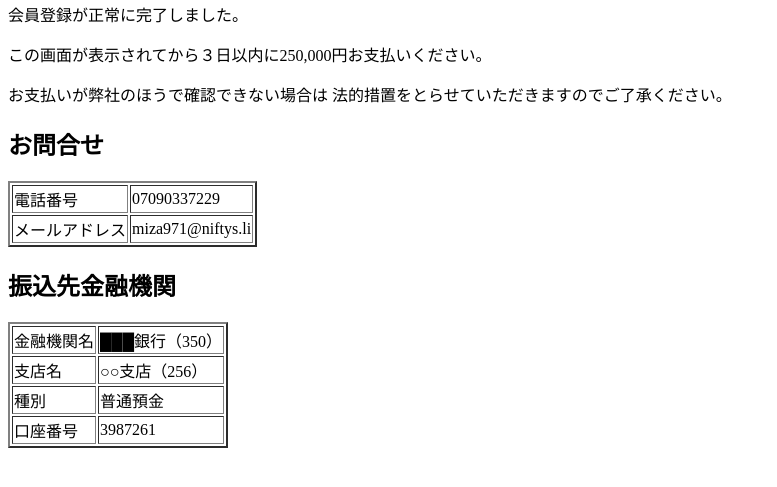
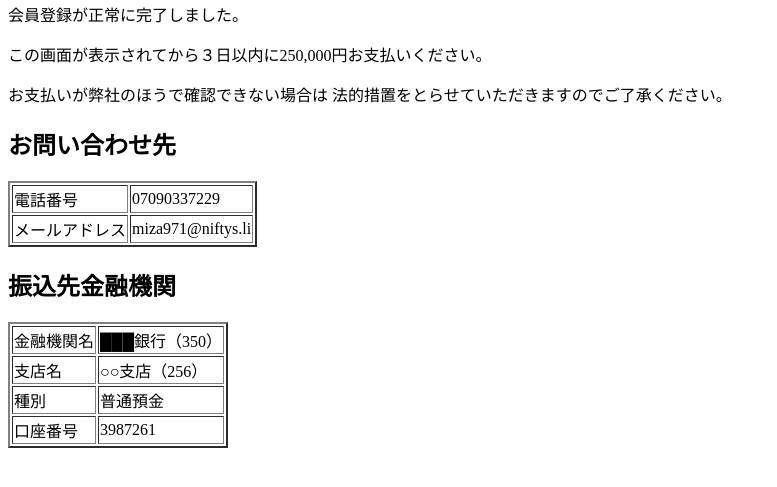
Before and after one commit to Yusuke4016/Yusuke_test.github.io, a plain HTML site: page invoice.html in a window 1280 px wide. Shown: the part 119-606 px from the top of the page, without its empty margins (0-777 px from the left). Drawn offline with Linux system fonts and the light colour scheme.

Commit message:
invoice.html を更新

```diff
--- a/invoice.html
+++ b/invoice.html
@@ -10,7 +10,7 @@
    <p>この画面が表示されてから３日以内に250,000円お支払いください。</P>
    <p>お支払いが弊社のほうで確認できない場合は
     法的措置をとらせていただきますのでご了承ください。</p>
-   <h2>お問合せ</h2>
+   <h2>お問い合わせ先</h2>
    <table border="2">
     <tr>
       <td>電話番号</td><td>07090337229</td>
```
